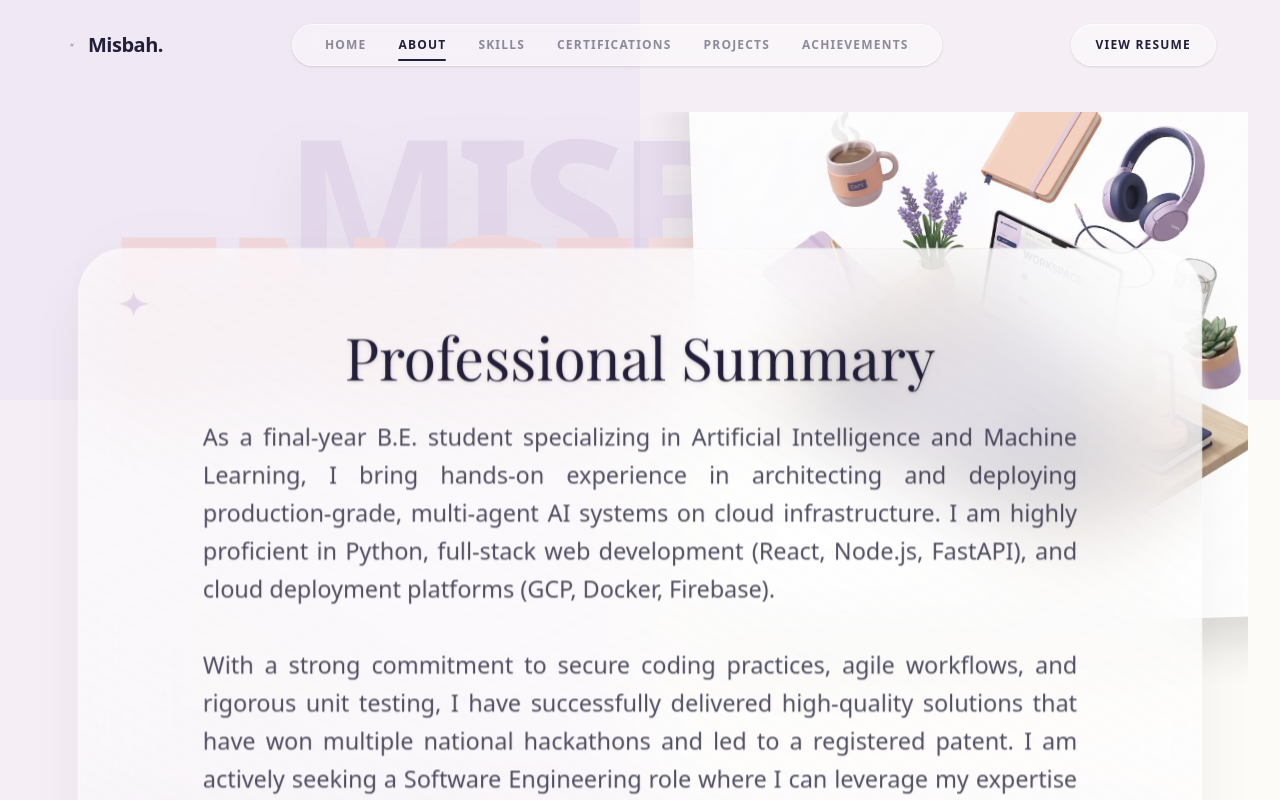
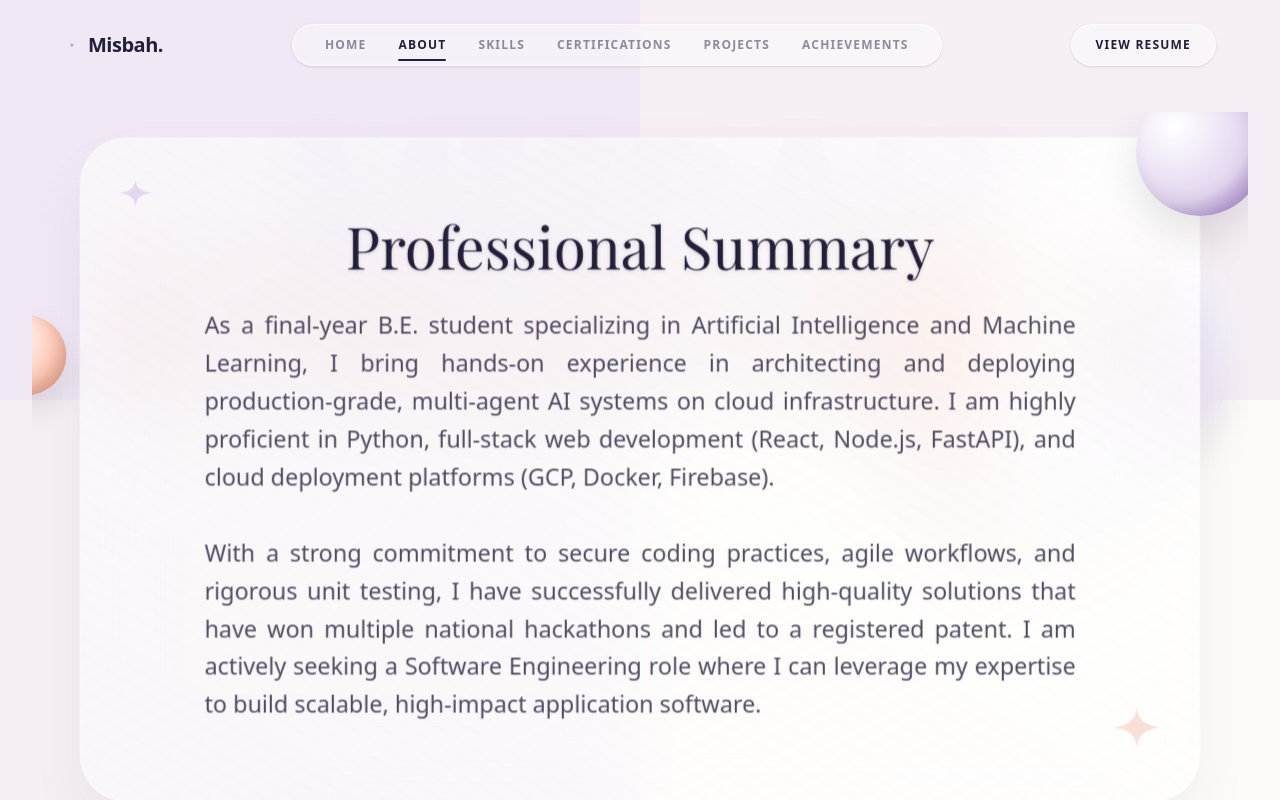
Before and after one commit to misbah121212/misbah-portfolio, a Next.js app: page /about in a window 1280 px wide. Shown: the top 800 px of the page. Built offline with nearby package versions, Linux system fonts and the light colour scheme; a web font is replaced by a local one.

Commit message:
Replace image with 3D CSS elements and fix spacing

```diff
--- a/src/components/sections/About.tsx
+++ b/src/components/sections/About.tsx
@@ -59,33 +59,32 @@ export const About = () => {
         />
       </div>
 
-      <div ref={containerRef} className="relative z-10 w-full max-w-6xl mx-auto flex flex-col gap-16 mt-8">
+      <div ref={containerRef} className="relative z-10 w-full max-w-6xl mx-auto flex flex-col gap-16">
 
-        {/* Generated 3D Workspace Floating Image */}
+        {/* Floating 3D CSS Spheres */}
         <motion.div
-          style={{ y: y1 }}
-          className="absolute -top-10 -right-10 md:-right-20 w-[400px] md:w-[600px] z-0 pointer-events-none opacity-90"
-        >
-          <motion.img
-            src="/3d-workspace.png"
-            alt="3D Aesthetic Workspace"
-            className="w-full h-auto mix-blend-multiply drop-shadow-2xl"
-            animate={{
-              y: [0, -20, 0],
-              rotate: [0, 2, -2, 0]
-            }}
-            transition={{
-              duration: 8,
-              repeat: Infinity,
-              ease: "easeInOut"
-            }}
-          />
-        </motion.div>
+          animate={{ y: [0, -20, 0], x: [0, 10, 0] }}
+          transition={{ duration: 6, repeat: Infinity, ease: "easeInOut" }}
+          className="absolute -top-10 -right-4 md:-right-12 w-24 h-24 md:w-32 md:h-32 rounded-full z-20 pointer-events-none"
+          style={{
+            background: "radial-gradient(circle at 30% 30%, #ffffff, #e2d5ef 60%, #a881d3 90%)",
+            boxShadow: "0 20px 40px rgba(0,0,0,0.1), inset -10px -10px 20px rgba(0,0,0,0.1)"
+          }}
+        />
+        <motion.div
+          animate={{ y: [0, 30, 0], x: [0, -15, 0] }}
+          transition={{ duration: 8, repeat: Infinity, ease: "easeInOut", delay: 1 }}
+          className="absolute top-40 -left-6 md:-left-16 w-16 h-16 md:w-20 md:h-20 rounded-full z-20 pointer-events-none"
+          style={{
+            background: "radial-gradient(circle at 30% 30%, #ffffff, #ffc7b4 60%, #e8a087 90%)",
+            boxShadow: "0 15px 30px rgba(0,0,0,0.1), inset -8px -8px 16px rgba(0,0,0,0.1)"
+          }}
+        />
 
         {/* Professional Summary Section (Floating Glass Card) */}
         <motion.div
           style={{ scale }}
-          className="w-full bg-white/40 backdrop-blur-2xl rounded-[3rem] p-12 md:p-20 relative overflow-hidden shadow-[0_30px_60px_rgba(0,0,0,0.05)] border border-white/80 group mt-20"
+          className="w-full bg-white/40 backdrop-blur-2xl rounded-[3rem] p-12 md:p-20 relative overflow-hidden shadow-[0_30px_60px_rgba(0,0,0,0.05)] border border-white/80 group"
         >
           {/* Glass reflections */}
           <div className="absolute top-0 left-0 w-full h-full bg-gradient-to-tr from-white/10 to-white/60 pointer-events-none" />
```
